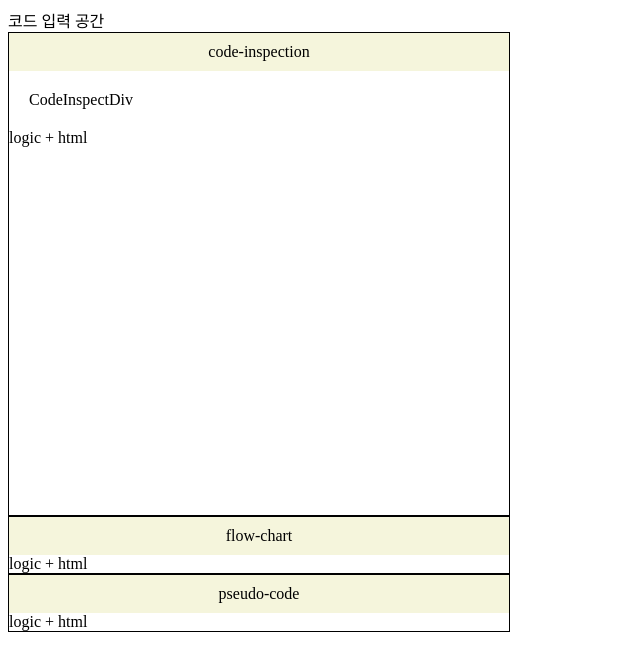
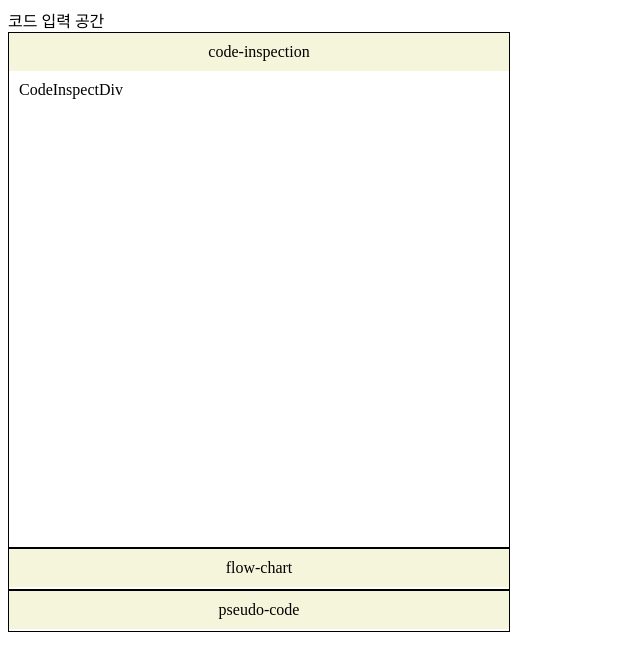
Before and after one commit to vlvksbdof1234/open_source_project_team3, a React (Create React App) app in the folder ai_code_helper/: page / in a window 1280 px wide. Shown: the top 670 px of the page, without its empty margins (0-640 px from the left). Built offline with nearby package versions, Linux system fonts and the light colour scheme.

Commit message:
Fixed 불필요한 active logic

```diff
--- a/ai_code_helper/src/components/MenuDiv.js
+++ b/ai_code_helper/src/components/MenuDiv.js
@@ -1,30 +1,18 @@
 import "../styles/MenuDiv.css";
 
 function MenuDiv({ curMenu, operation, setCurMenu, children }) {
-
   // active 클래스 추가 로직
   const isActive = curMenu === operation;
   return (
-    <div
-      className={`MenuDiv ${isActive ? "active" : ""}`}
-    >
-
+    <div className={`MenuDiv ${isActive ? "active" : ""}`}>
       <label onClick={() => setCurMenu(operation)}>{operation}</label>
       {isActive ? (
         <div className="content-container">
-          <div className="content">
-            {isActive ? (
-              <div class="content">
-                {children}
-              </div>
-            ) : null}
-          </div>
+            <div className="content">{children}</div>
         </div>
       ) : null}
 
-      logic + html
-      <div>
-      </div>
+      <div></div>
     </div>
   );
 }
```
